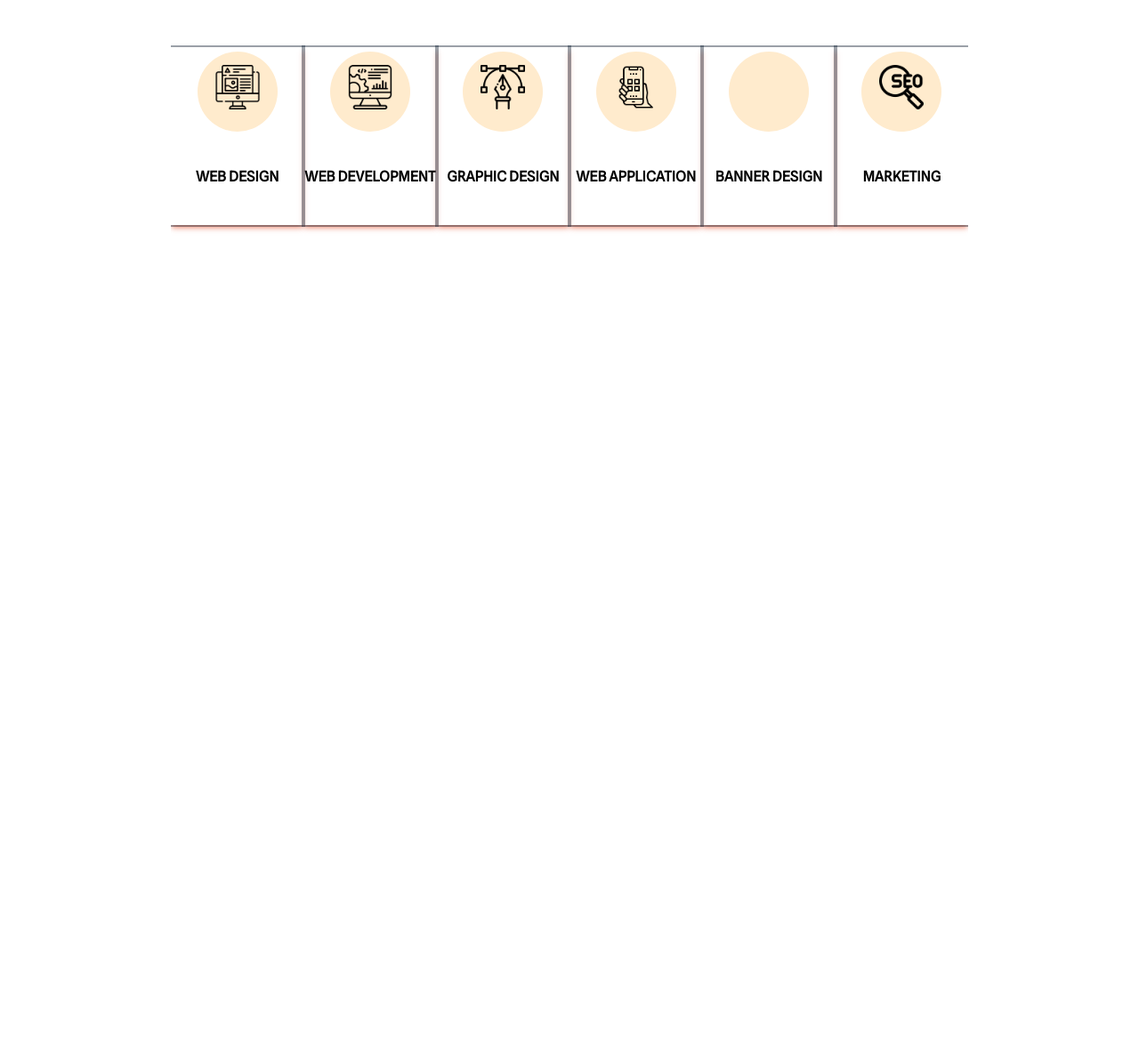
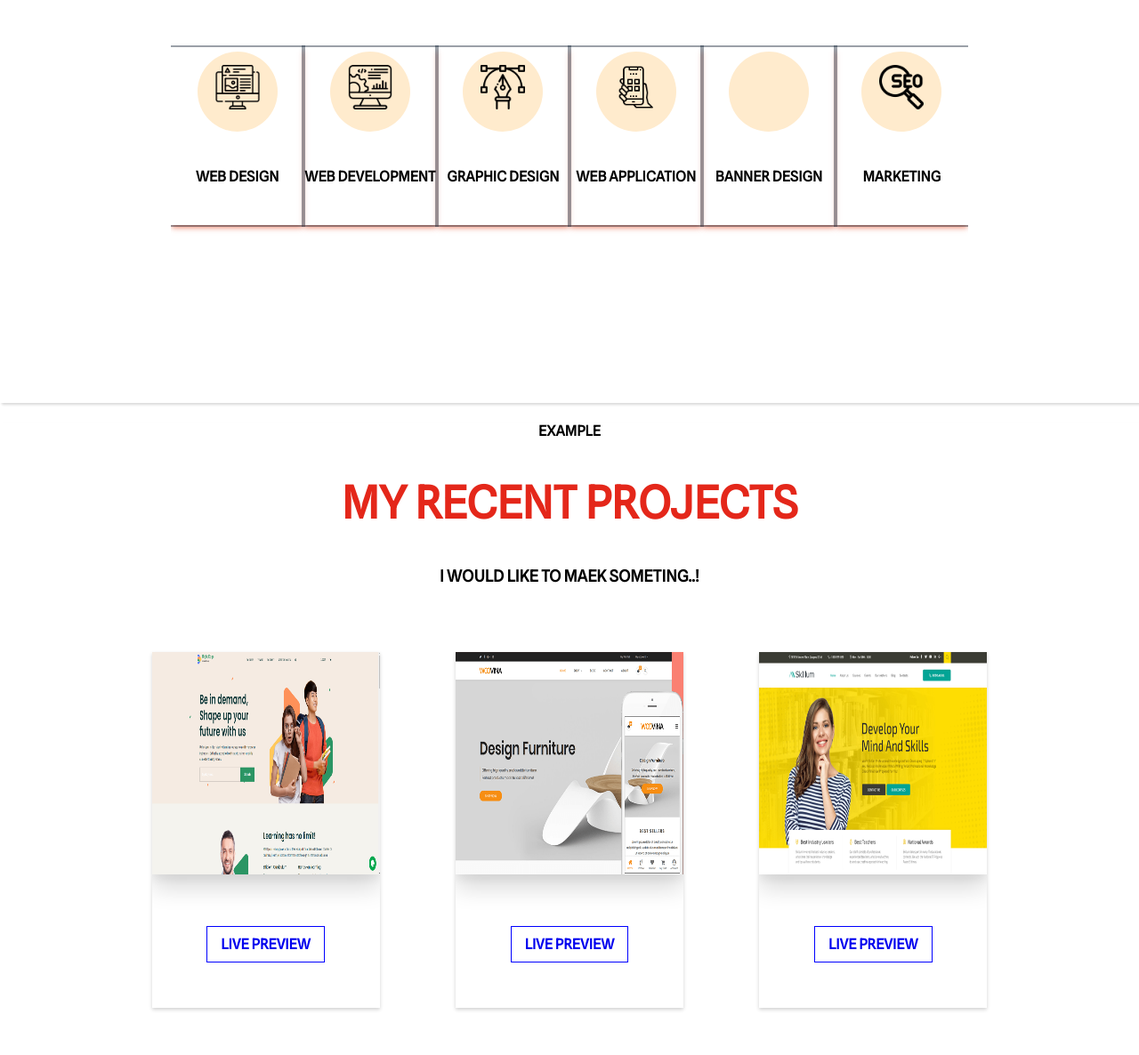
Before and after one commit to zamanmayed1/ZamanMayed, a plain HTML site: page index.html in a window 1280 px wide. Shown: the part 1669-2855 px from the top of the page at 89% size. Before the commit the page ends 2122 px from the top, so only its background shows below. Drawn offline with Linux system fonts and the light colour scheme.

Commit message:
versionupdate

```diff
--- a/index.html
+++ b/index.html
@@ -82,7 +82,7 @@
 
     <section class="skill">
     <div>  <center> <h4>I AM GREAT AT</h4></center>
-       <center><h1>I DO AWSOME SERVICES FOR MY CLIENTS</h1></center>
+       <center><h1 class="red">I DO AWSOME SERVICES FOR MY CLIENTS</h1></center>
        <center><p>FAR FAR AWAY, BEHIND THE WORD MOUNTAINS, FAR FROM THE COUNTRIES BANGLADESH</p></center>
     </div>
 
@@ -120,5 +120,40 @@
 
     </section>
 
+    <section class="myprojects">
+        <div class="text">
+          <center>  <H4>EXAMPLE</H4>
+            <h1 class="red">MY RECENT PROJECTS</h1>
+            <P>I WOULD LIKE TO MAEK SOMETING..!</P></center>
+        </div>
+        <div class="work">
+            <div class="sample">
+                <div class="proimg">
+                    <img src="proimg1.png" alt="">
+
+                </div><br>
+           <div class="livebut"> <center> <b><a target="_blank" class="live" href="https://rightedgelearning.com/"> LIVE PREVIEW</a></b></center></div>
+
+            </div>
+            <div class="sample">
+                <div class="proimg">
+                    <img src="proimg2.png" alt="">
+
+                </div><br>
+                <div class="livebut"> <center> <b><a target="_blank" class="live" href="https://woovina.com/demos/main-demo"> LIVE PREVIEW</a></b></center></div>
+
+            </div>
+            <div class="sample">
+                <div class="proimg">
+                    <img src="proimg3.jpg" alt="">
+
+                </div><br>
+                <div class="livebut"> <center> <b><a target="_blank" class="live" href="https://www.templatemonsterpreview.com/demo/74503.html?aff=colorlib"> LIVE PREVIEW</a></b></center></div>
+            </div>
+
+        </div>
+
+    </section>
+
 
 </html>
--- a/style.css
+++ b/style.css
@@ -2,6 +2,11 @@ body {
   margin: 0;
   padding: 0;
   font-family: "Spline Sans", sans-serif;
+}
+section {
+  box-shadow: rgba(0, 0, 0, 0.15) 1.95px 1.95px 2.6px;
+  padding-bottom: 150px;
+  width: 100%;
 }
 .header {
   width: 100%;
@@ -147,3 +152,47 @@ p {
   align-items: center;
   margin-top: 5px;
 }
+.red {
+  color: #e4271a;
+}
+.work {
+  width: 80%;
+  height: 500px;
+  margin: auto;
+  margin-top: 25px;
+  display: flex;
+  overflow: hidden;
+}
+.sample {
+  width: 25%;
+  height: 400px;
+
+  margin: 25px 25px;
+  margin-right: 25px;
+  overflow: hidden;
+  margin: auto;
+  box-shadow: rgba(0, 0, 0, 0.18) 0px 2px 4px;
+}
+.proimg {
+  width: 100%;
+  height: 250px;
+  background-color: salmon;
+  overflow: hidden;
+  box-shadow: rgba(0, 0, 0, 0.15) 0px 15px 25px,
+    rgba(0, 0, 0, 0.05) 0px 5px 10px;
+}
+.proimg img {
+  width: 100%;
+  height: 100%;
+}
+.live {
+  padding: 10px 15px;
+  border: 1px solid blue;
+}
+.livebut a {
+  text-decoration: none;
+}
+
+.livebut {
+  padding-top: 50px;
+}
```
Also changed, not shown: proimg1.png (added), proimg2.png (added), proimg3.jpg (added).
